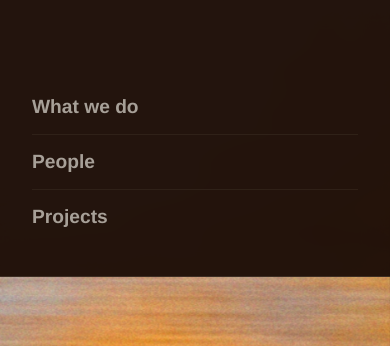
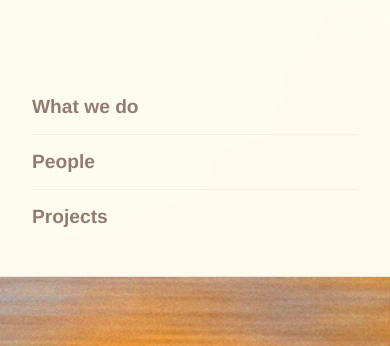
Before and after one commit to becweeks/thebikeshop.io, a plain HTML site: page index.html in a window 390 px wide. Both pictures are taken after a click on the button "Menu". Shown: the top 346 px of the page. Drawn offline with Linux system fonts and the light colour scheme.

Commit message:
hamburger menu background on splash page

```diff
--- a/index.html
+++ b/index.html
@@ -54,14 +54,15 @@
     /* HAMBURGER */
     .hamburger { display: none; flex-direction: column; justify-content: center; gap: 5px; background: none; border: none; cursor: pointer; padding: 4px; z-index: 300; }
     .hamburger span { display: block; width: 24px; height: 2px; background: #FFFDF4; border-radius: 2px; transition: all 0.2s; }
+    .hamburger.open span { background: #4D271B; }
     .hamburger.open span:nth-child(1) { transform: translateY(7px) rotate(45deg); }
     .hamburger.open span:nth-child(2) { opacity: 0; }
     .hamburger.open span:nth-child(3) { transform: translateY(-7px) rotate(-45deg); }
 
     /* DROPDOWN */
-    .dropdown { display: none; position: fixed; top: 0; left: 0; right: 0; z-index: 250; background: rgba(30,15,8,0.97); backdrop-filter: blur(12px); border-bottom: 1px solid rgba(255,246,212,0.12); padding: 5rem 2rem 2rem; flex-direction: column; }
+    .dropdown { display: none; position: fixed; top: 0; left: 0; right: 0; z-index: 250; background: rgba(255,253,240,0.98); backdrop-filter: blur(12px); border-bottom: 1px solid rgba(77,39,27,0.1); padding: 5rem 2rem 2rem; flex-direction: column; }
     .dropdown.open { display: flex; }
-    .dropdown a { color: #FFFDF4; text-decoration: none; font-size: 1.2rem; font-weight: 700; opacity: 0.6; padding: 1rem 0; border-bottom: 1px solid rgba(255,246,212,0.1); transition: opacity 0.2s; }
+    .dropdown a { color: #4D271B; text-decoration: none; font-size: 1.2rem; font-weight: 700; opacity: 0.6; padding: 1rem 0; border-bottom: 1px solid rgba(77,39,27,0.08); transition: opacity 0.2s; }
     .dropdown a:last-child { border-bottom: none; }
     .dropdown a:hover { opacity: 1; }
 
```
